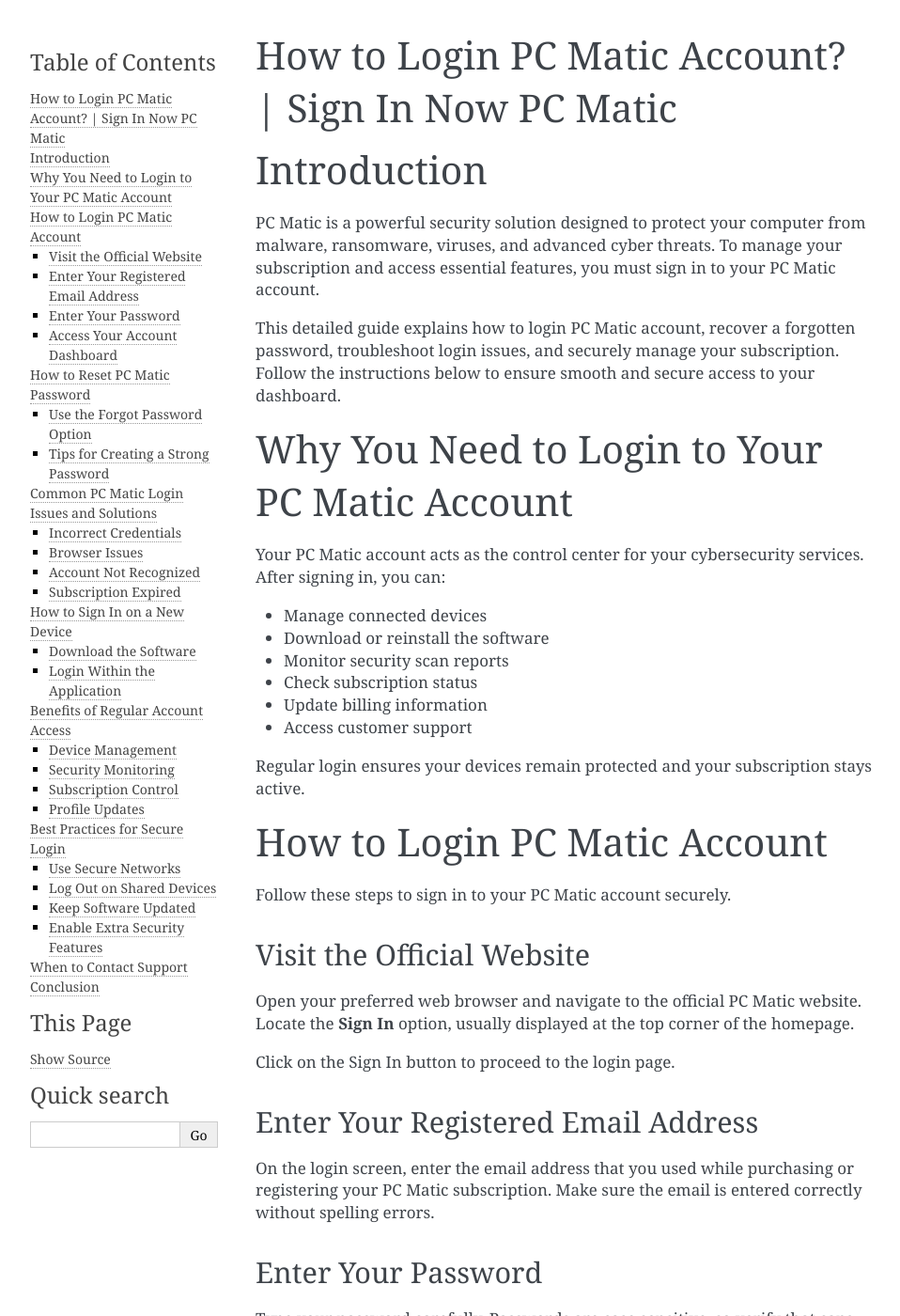
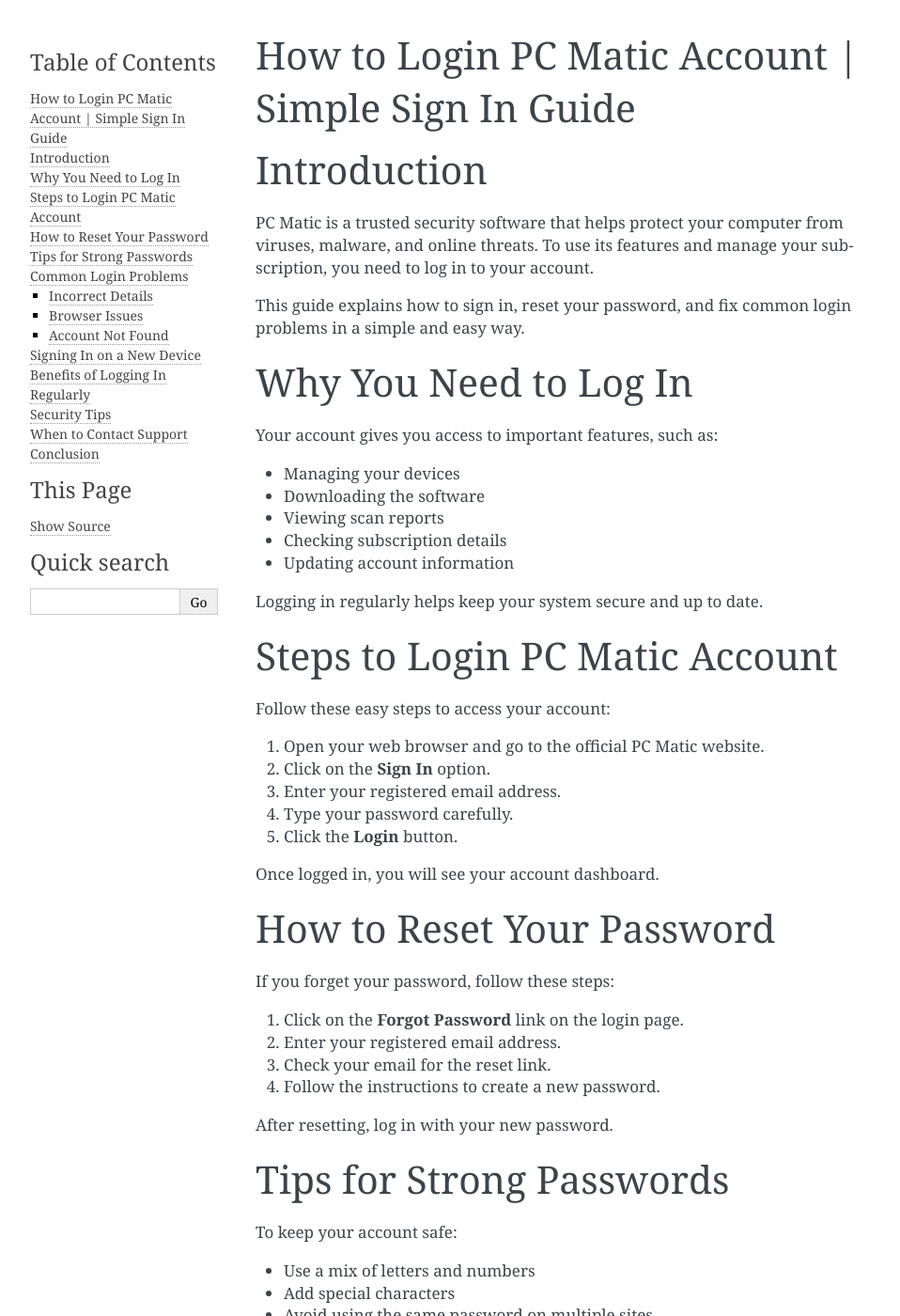
Before and after one commit to Allenaa20/maticpc, a Sphinx documentation site: the page built from docs/index.rst, in a window 1280 px wide and 1400 px high. Shown: the whole window at 94% size, without its empty margins (148-1106 px from the left). Built offline with Sphinx 7.4.7, drawn with Linux system fonts in a browser that asks for light colours; some of the changed text lies outside the part shown.

Commit message:
Update index.rst

```diff
--- a/docs/index.rst
+++ b/docs/index.rst
@@ -1,220 +1,128 @@
-How to Login PC Matic Account? | Sign In Now PC Matic
-======================================================
+How to Login PC Matic Account | Simple Sign In Guide
+===================================================
 
 .. meta::
-   :description: Learn how to login PC Matic account with this complete step by step guide. Discover how to sign in PC Matic, reset password, fix login errors, and manage your subscription securely.
-   :keywords: login PC Matic account, sign in PC Matic, PC Matic account login, PC Matic dashboard access, PC Matic password reset, PC Matic support, PC Matic subscription
+   :description: Learn how to log in to your PC Matic account with simple steps. Find easy solutions for password reset and login issues.
+   :keywords: PC Matic login, sign in PC Matic, PC Matic account access, reset password PC Matic
 
 Introduction
 ============
 
-PC Matic is a powerful security solution designed to protect your computer from malware, ransomware, viruses, and advanced cyber threats. To manage your subscription and access essential features, you must sign in to your PC Matic account.
+PC Matic is a trusted security software that helps protect your computer from viruses, malware, and online threats. To use its features and manage your subscription, you need to log in to your account.
 
-This detailed guide explains how to login PC Matic account, recover a forgotten password, troubleshoot login issues, and securely manage your subscription. Follow the instructions below to ensure smooth and secure access to your dashboard.
+This guide explains how to sign in, reset your password, and fix common login problems in a simple and easy way.
 
-Why You Need to Login to Your PC Matic Account
-==============================================
+Why You Need to Log In
+======================
 
-Your PC Matic account acts as the control center for your cybersecurity services. After signing in, you can:
+Your account gives you access to important features, such as:
 
-- Manage connected devices
-- Download or reinstall the software
-- Monitor security scan reports
-- Check subscription status
-- Update billing information
-- Access customer support
+- Managing your devices
+- Downloading the software
+- Viewing scan reports
+- Checking subscription details
+- Updating account information
 
-Regular login ensures your devices remain protected and your subscription stays active.
+Logging in regularly helps keep your system secure and up to date.
 
-How to Login PC Matic Account
-=============================
+Steps to Login PC Matic Account
+===============================
 
-Follow these steps to sign in to your PC Matic account securely.
+Follow these easy steps to access your account:
 
-Visit the Official Website
---------------------------
+1. Open your web browser and go to the official PC Matic website.
+2. Click on the **Sign In** option.
+3. Enter your registered email address.
+4. Type your password carefully.
+5. Click the **Login** button.
 
-Open your preferred web browser and navigate to the official PC Matic website. Locate the **Sign In** option, usually displayed at the top corner of the homepage.
+Once logged in, you will see your account dashboard.
 
-Click on the Sign In button to proceed to the login page.
+How to Reset Your Password
+==========================
 
-Enter Your Registered Email Address
------------------------------------
+If you forget your password, follow these steps:
 
-On the login screen, enter the email address that you used while purchasing or registering your PC Matic subscription. Make sure the email is entered correctly without spelling errors.
+1. Click on the **Forgot Password** link on the login page.
+2. Enter your registered email address.
+3. Check your email for the reset link.
+4. Follow the instructions to create a new password.
 
-Enter Your Password
--------------------
+After resetting, log in with your new password.
 
-Type your password carefully. Passwords are case sensitive, so verify that caps lock is turned off unless required.
+Tips for Strong Passwords
+=========================
 
-After entering your credentials, click the **Login** button.
+To keep your account safe:
 
-Access Your Account Dashboard
------------------------------
+- Use a mix of letters and numbers
+- Add special characters
+- Avoid using the same password on multiple sites
+- Do not share your login details
 
-If the login details are correct, you will be redirected to your account dashboard. From here, you can manage devices, review protection reports, and update your account information.
+Common Login Problems
+======================
 
-How to Reset PC Matic Password
-==============================
+Here are some common issues and solutions:
 
-If you forget your password, you can easily reset it from the login page.
+Incorrect Details
+-----------------
 
-Use the Forgot Password Option
-------------------------------
-
-Click on the **Forgot Password** link below the login fields. Enter your registered email address when prompted.
-
-After submission:
-
-- Check your email inbox
-- Open the password reset message
-- Follow the provided instructions
-- Create a new secure password
-
-Return to the login page and sign in using your new credentials.
-
-Tips for Creating a Strong Password
------------------------------------
-
-For better security, your password should:
-
-- Include uppercase and lowercase letters
-- Contain special characters
-- Be unique and not used elsewhere
-- Be difficult to guess
-
-Avoid sharing your login details to prevent unauthorized access.
-
-Common PC Matic Login Issues and Solutions
-==========================================
-
-Sometimes users experience login problems. Below are common issues and how to resolve them.
-
-Incorrect Credentials
----------------------
-
-If you see an invalid login error:
-
-- Recheck your email and password
-- Ensure caps lock is disabled
+- Check your email and password
+- Turn off caps lock
 - Reset your password if needed
 
 Browser Issues
 --------------
 
-Browser settings can sometimes interfere with login. Try the following:
+- Clear cache and cookies
+- Update your browser
+- Try a different browser
 
-- Clear browser cache and cookies
-- Update your browser
-- Use a different browser
-- Disable extensions temporarily
+Account Not Found
+------------------
 
-Account Not Recognized
-----------------------
+- Make sure you are using the correct email
+- Check for typing mistakes
+- Contact support if needed
 
-If your email address is not recognized:
+Signing In on a New Device
+===========================
 
-- Confirm you are using the correct registered email
-- Check for typing mistakes
-- Contact customer support for assistance
+To use PC Matic on another device:
 
-Subscription Expired
---------------------
+1. Log in to your account online
+2. Download the software
+3. Install the program
+4. Open it and enter your login details
 
-If your subscription has expired, you may still access your account but premium protection features may be limited. Renew your subscription from the dashboard to restore full protection.
+Your device will be connected to your account.
 
-How to Sign In on a New Device
-==============================
+Benefits of Logging In Regularly
+================================
 
-If you are installing PC Matic on another computer, you must log in within the application.
+- Easy device management
+- Quick access to reports
+- Better control over subscription
+- Updated account information
 
-Download the Software
----------------------
+Security Tips
+==============
 
-After logging into your account:
-
-- Navigate to the download section
-- Install PC Matic on your device
-
-Login Within the Application
-----------------------------
-
-Once installation is complete:
-
-- Open the PC Matic program
-- Enter your registered email address
-- Type your password
-- Click Login
-
-Your device will now be linked to your active subscription.
-
-Benefits of Regular Account Access
-==================================
-
-Logging into your PC Matic account regularly provides several advantages.
-
-Device Management
------------------
-
-Add or remove devices from your subscription easily.
-
-Security Monitoring
--------------------
-
-Review scan results and detect threats quickly.
-
-Subscription Control
---------------------
-
-Track expiration dates and renew your plan without interruption.
-
-Profile Updates
----------------
-
-Update contact and billing details securely from your dashboard.
-
-Best Practices for Secure Login
-===============================
-
-Maintaining strong account security is essential.
-
-Use Secure Networks
--------------------
-
-Avoid signing in through public or unsecured WiFi networks.
-
-Log Out on Shared Devices
--------------------------
-
-Always log out after accessing your account on public computers.
-
-Keep Software Updated
----------------------
-
-Ensure your browser and operating system are updated for smooth login functionality.
-
-Enable Extra Security Features
-------------------------------
-
-Activate additional verification measures if available for enhanced protection.
+- Avoid public WiFi when logging in
+- Always log out on shared devices
+- Keep your system and browser updated
 
 When to Contact Support
 =======================
 
-If you are unable to login after troubleshooting, contact PC Matic customer support.
+If you still cannot log in, contact customer support. Be ready with:
 
-Before reaching out, prepare:
-
-- Your registered email address
-- A description of the issue
-- Any error messages received
-
-Providing accurate information helps resolve issues more efficiently.
+- Your registered email
+- Details of the issue
+- Any error messages
 
 Conclusion
-==========
+===========
 
-Knowing how to login PC Matic account ensures uninterrupted access to powerful cybersecurity features. By visiting the official sign in page, entering your registered email and password correctly, and following best security practices, you can manage your subscription and devices with ease.
-
-If you encounter login problems, use the password reset option or contact support for assistance. Sign in to your PC Matic account today and keep your devices protected with reliable security solutions.
+Logging in to your PC Matic account is simple and important for managing your security features. By following the steps in this guide, you can access your account, fix login issues, and keep your devices protected.
```
